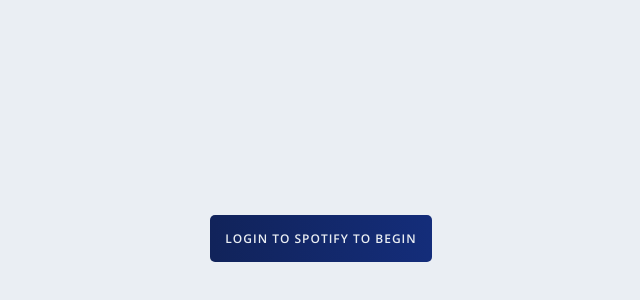
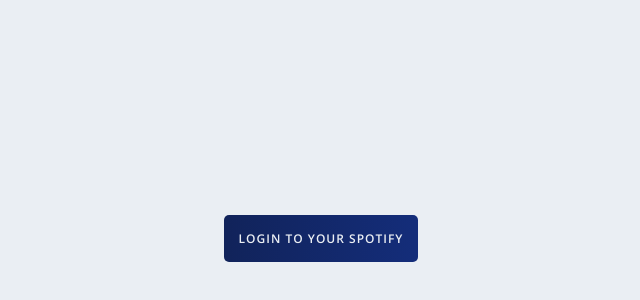
Before and after one commit to taslimy/your-spotify, a React (Create React App) app: page / in a window 1280 px wide. Shown: the part 174-474 px from the top of the page, without its empty margins (319-959 px from the left). Built offline with nearby package versions, Linux system fonts and the light colour scheme.

Commit message:
Think its finally fixed

```diff
--- a/src/component/login.js
+++ b/src/component/login.js
@@ -6,7 +6,7 @@ const Login = () => {
   return (
     <div className="login-wrapper">
       <a href="https://your-spotify.herokuapp.com/login">
-        login to spotify to begin
+        Login to your spotify
       </a>
       {/* <a href="http://localhost:8888/login">login to spotify to begin</a> */}
     </div>
```
